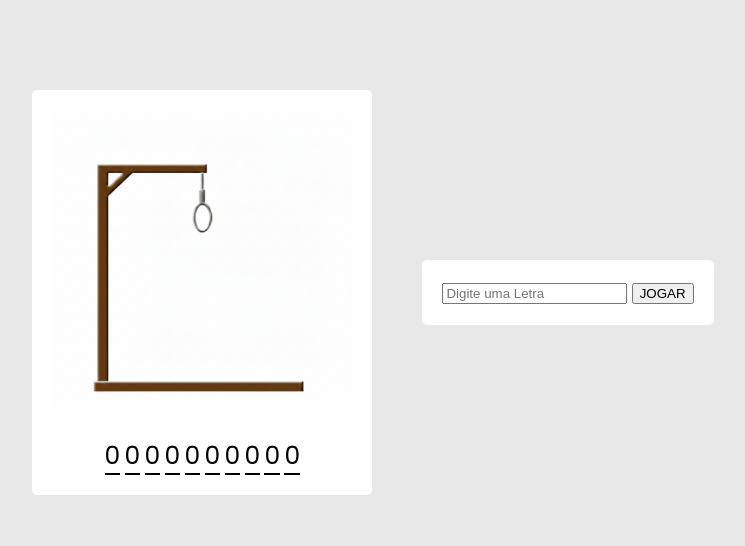
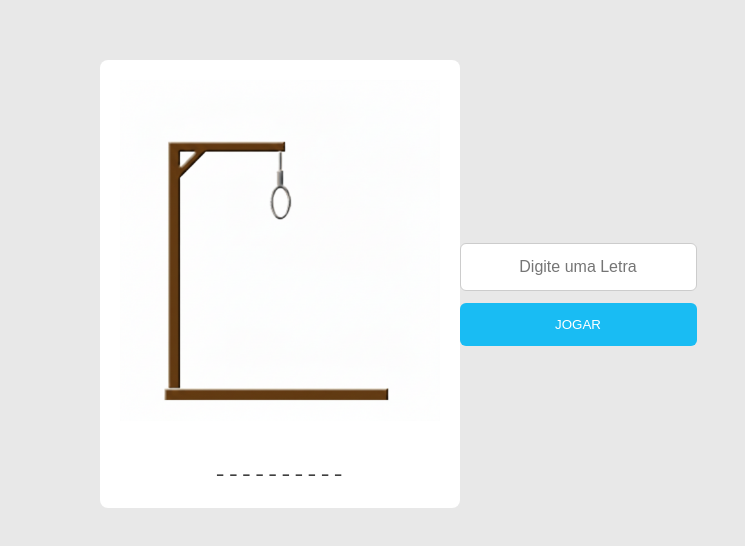
Before and after one commit to ericksantanay/jogo-da-forca-js, a plain HTML site: page index.html in a window 1280 px wide. Shown: the part 116-662 px from the top of the page, without its empty margins (242-987 px from the left). Drawn offline with Linux system fonts and the light colour scheme.

Commit message:
Finalizado

```diff
--- a/index.html
+++ b/index.html
@@ -20,16 +20,16 @@
         </div>
 
         <div id="palavras">
-            <span class="text" id="primeiro">0</span>
-            <span class="text letraAum" >0</span>
-            <span class="text" id="segundo">0</span>
-            <span class="text letraAdois">0</span>
-            <span class="text" id="terceiro">0</span>
-            <span class="text" id="quarto">0</span>
-            <span class="text" id="quinto">0</span>
-            <span class="text" id="sexto">0</span>
-            <span class="text" id="setimo">0</span>
-            <span class="text" id="ultimo">0</span>
+            <span class="text" id="primeiro">-</span>
+            <span class="text letraAum" >-</span>
+            <span class="text" id="segundo">-</span>
+            <span class="text letraAdois">-</span>
+            <span class="text" id="terceiro">-</span>
+            <span class="text" id="quarto">-</span>
+            <span class="text" id="quinto">-</span>
+            <span class="text" id="sexto">-</span>
+            <span class="text" id="setimo">-</span>
+            <span class="text" id="ultimo">-</span>
 
             <!--10 caracteries-->
         </div>
--- a/style.css
+++ b/style.css
@@ -1,45 +1,109 @@
-@import url('https://fonts.googleapis.com/css2?family=Poppins:ital,wght@0,100;0,200;0,300;0,400;0,500;0,600;0,700;0,800;0,900;1,100;1,200;1,300;1,400;1,500;1,600;1,700;1,800;1,900&display=swap');
+@import url('https://fonts.googleapis.com/css2?family=Poppins:wght@300;400;500;600;700&display=swap');
+
+*{
+    margin: 0;
+    padding: 0;
+    box-sizing: border-box;
+}
 
 body {
     text-align: center;
     font-family: "Poppins", sans-serif;
-    height: 100vh;
+    min-height: 100vh;
     display: flex;
     align-items: center;
     justify-content: center;
     background-color: rgb(232, 232, 232);
 }
 
-#container,.opcoes {
-    border-radius: 5px;
+/* ================= CONTAINER ================= */
+#container {
+    max-width: 360px;
+    width: 100%;
+    border-radius: 8px;
     padding: 20px;
     background-color: white;
-    margin-right: 50px;
 }
 
+/* ================= RESULTADO ================= */
 #resultado {
-    font-size: 20px;
+    font-size: 18px;
     font-weight: 600;
+    margin-top: 10px;
 }
 
-#boneco > img {
-    width: 300px;
-    height: 300px;
+/* ================= BONECO ================= */
+#boneco img {
+    max-width: 100%;
+    height: auto;
+    margin-bottom: 15px;
 }
 
+/* ================= PALAVRA ================= */
 #palavras {
     margin-top: 20px;
 }
 
-.text {
-    font-size: 25px;
-    border-bottom: 2px solid black;
+.letras {
+    font-weight: 600;
+    font-size: 1.6rem;
+    padding: 4px;
+    margin: 4px;
+    display: inline-block;
+    letter-spacing: 6px;
 }
 
-.letras {
-    font-weight: 600;
-    font-size: 2rem;
-    padding: 5px;
+/* ================= INPUT + BOTÃO ================= */
+.opcoes {
+    margin-top: 20px;
+    display: flex;
+    flex-direction: column;
+    gap: 12px;
+}
+
+.opcoes input {
+    padding: 14px;
+    border: 1px solid #ccc;
+    border-radius: 6px;
+    text-align: center;
+    font-size: 16px;
+}
+
+.opcoes button {
+    padding: 14px;
+    border: none;
+    border-radius: 6px;
+    font-weight: 500;
+    background-color: rgb(25, 188, 243);
+    color: white;
     cursor: pointer;
-    margin: 6px;
+    transition: .3s;
 }
+
+.opcoes button:hover {
+    background-color: rgb(11, 163, 213);
+}
+
+/* ================= DESKTOP ================= */
+@media screen and (max-width: 993px){
+ body {
+        display: flex;
+        flex-direction: column;
+    }
+
+    #container {
+        margin-right: auto;
+        margin-left: auto;
+    }
+
+    .opcoes {
+        flex-direction: row;
+        align-items: center;
+    }
+
+    .opcoes input {
+        width: 150px;
+    }
+
+
+}
```
